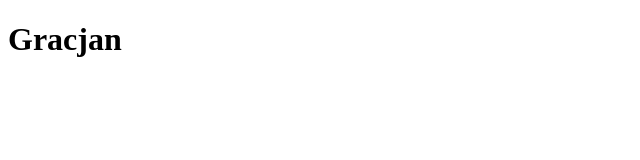
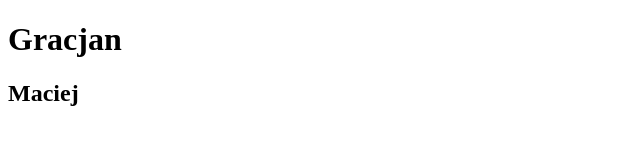
Before and after one commit to Voyda2137/Fanklub-Pudziana, a plain HTML site: page index.html in a window 1280 px wide. Shown: the whole page, without its empty margins (0-640 px from the left). Drawn offline with Linux system fonts and the light colour scheme.

Commit message:
konflikt2

```diff
--- a/index.html
+++ b/index.html
@@ -8,7 +8,7 @@
 </head>
 <body>
     <h1>Gracjan</h1>
-    <h2></h2>
+    <h2>Maciej</h2>
     <br>
     <br>
     <br>
```
